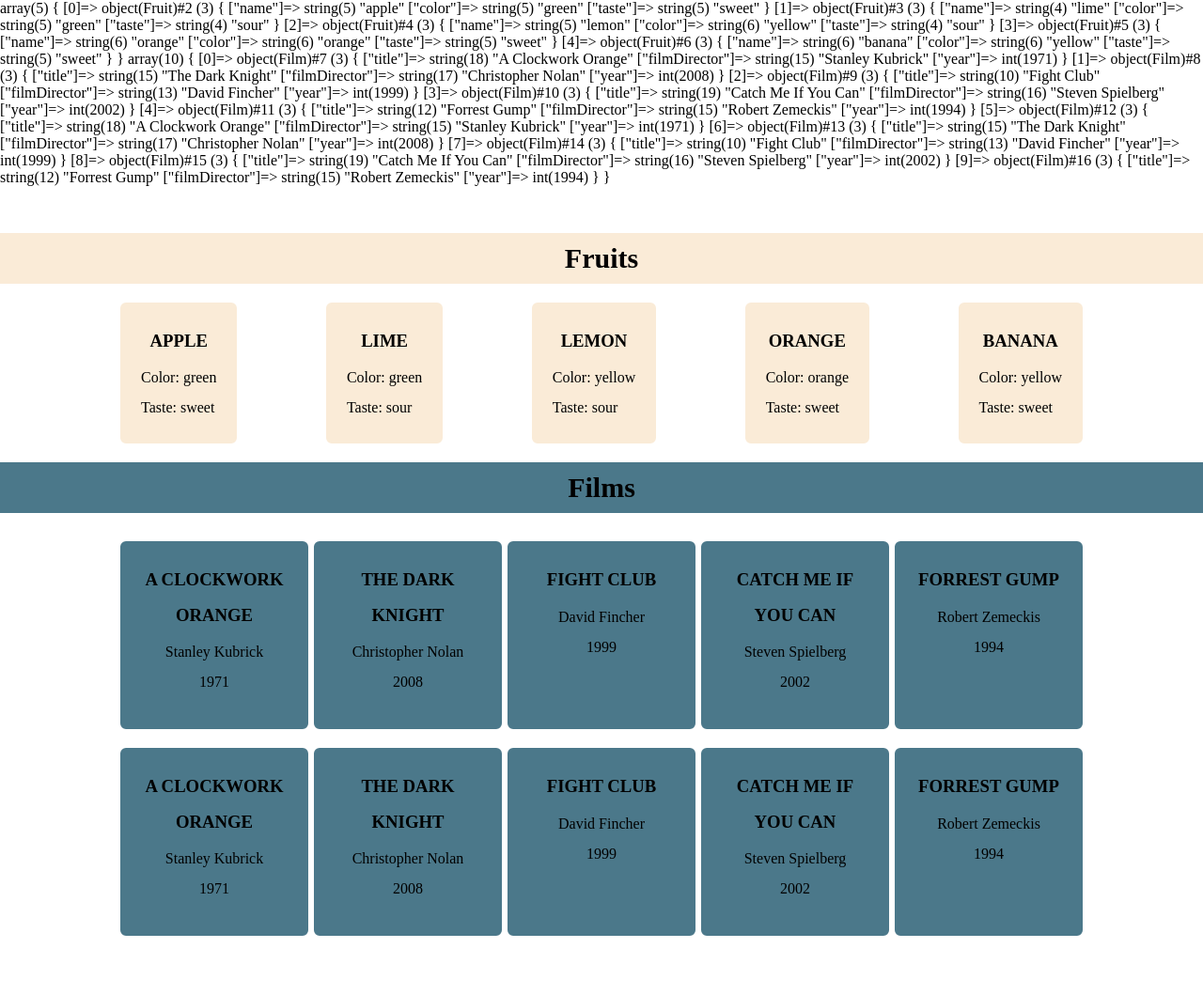
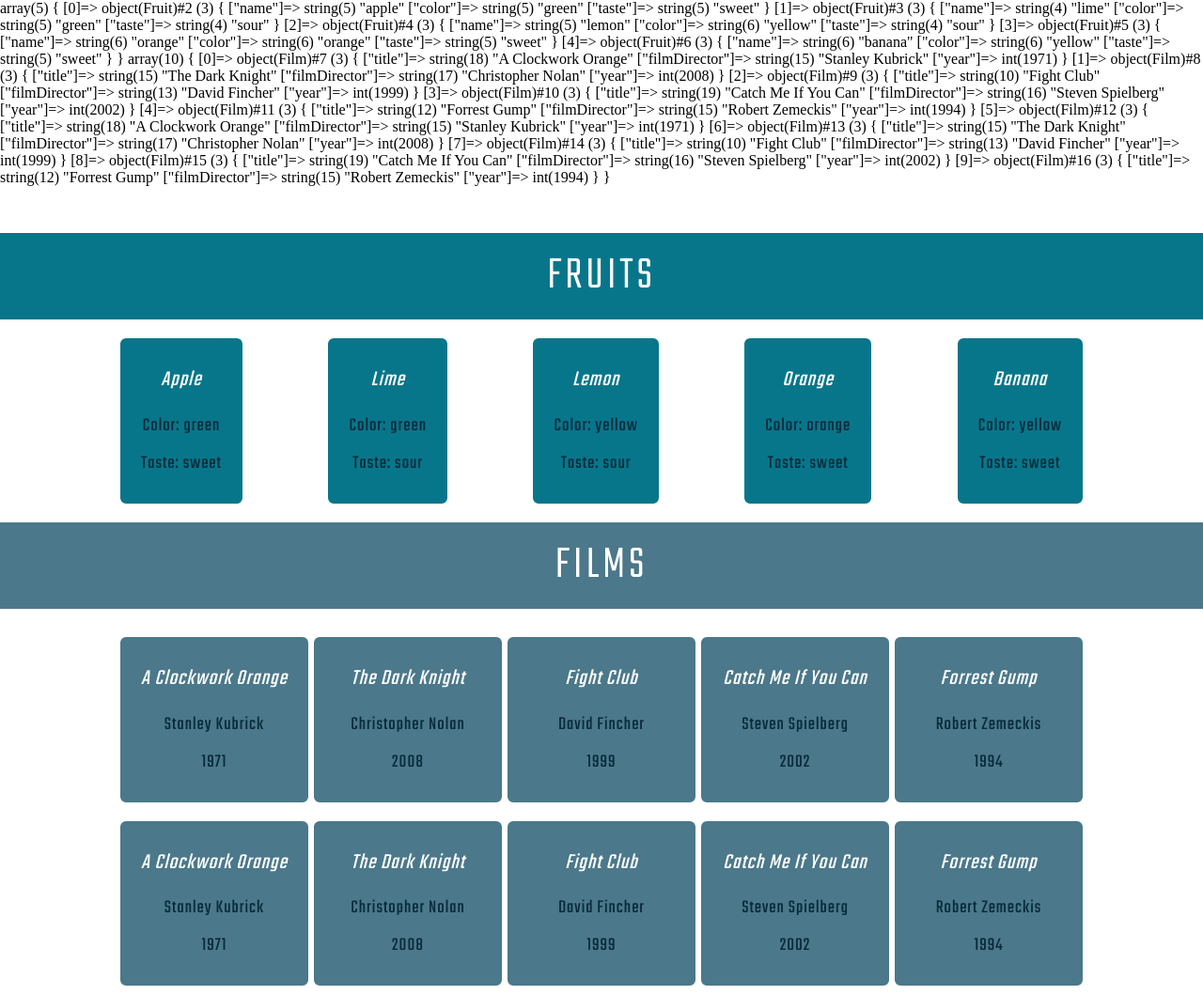
Before and after one commit to angelacaterina/php-oop-1, a PHP site: page / in a window 1280 px wide. Shown: the whole page at 94% size. Before the commit the page ends 996 px from the top, so only its background shows below. Run offline with PHP 8.4, Linux system fonts and the light colour scheme.

Commit message:
revisione css

```diff
--- a/index.php
+++ b/index.php
@@ -85,6 +85,8 @@ var_dump($films);
         <meta charset="UTF-8">
         <meta name="viewport" content="width=device-width, initial-scale=1.0">
         <title>PHP</title>
+        <link rel="preconnect" href="https://fonts.gstatic.com">
+        <link href="https://fonts.googleapis.com/css2?family=Teko:wght@300;400&display=swap" rel="stylesheet">
         <link rel="stylesheet" href="style.css">
     </head>
     <body>
--- a/style.css
+++ b/style.css
@@ -21,48 +21,59 @@ main#main_content{
     width: 100%;
     height: 100%;
     padding: 30px 0;
-
+    font-family: 'Teko', sans-serif;
 }
 section{
     margin: 20px 0;
 }
 section h2{
     padding: 10px;
-    font-size: 30px;
+    font-size: 50px;
     text-align: center;
     margin-bottom: 20px;
+    text-transform: uppercase;
+    font-weight: 300;
+    letter-spacing: 4px;
+    color: white;
 }
-
 section div.card{
     padding: 20px;
     border-radius: 6px;
     line-height: 2;
+    letter-spacing: 1px;
+    font-size: 20px;
+    text-align: center;
 }
 section div.card h3{
     text-align: center;
-    text-transform: uppercase;
+    text-transform: capitalize;
     margin-bottom: 5px;
+    font-weight: 400;
+    font-style: oblique;
 }
 
 section#fruits h2{
-    background-color: antiquewhite;
+    background-color: rgb(8, 118, 138);
 }
 section#fruits div.card{
-    border: 2px solid antiquewhite;
-    background-color: antiquewhite;
+    border: 2px solid  rgb(8, 118, 138);
+    background-color:  rgb(8, 118, 138);
+    color: rgb(8, 44, 61);
 }
-
-
+section#fruits div.card h3{
+    color: white;
+}
 
 section#film h2{
     background-color:rgb(75, 120, 138);
 }
-
 section#film div.card{
     width: 200px;
-    height: 200px;
     border: 2px solid rgb(75, 120, 138);
-    background-color: rgb(75, 120, 138);
-    text-align: center;
+    background-color:  rgb(75, 120, 138);
     margin: 10px 0;
+    color: rgb(8, 44, 61);
 }
+section#film div.card h3{
+    color: white;
+}
```
